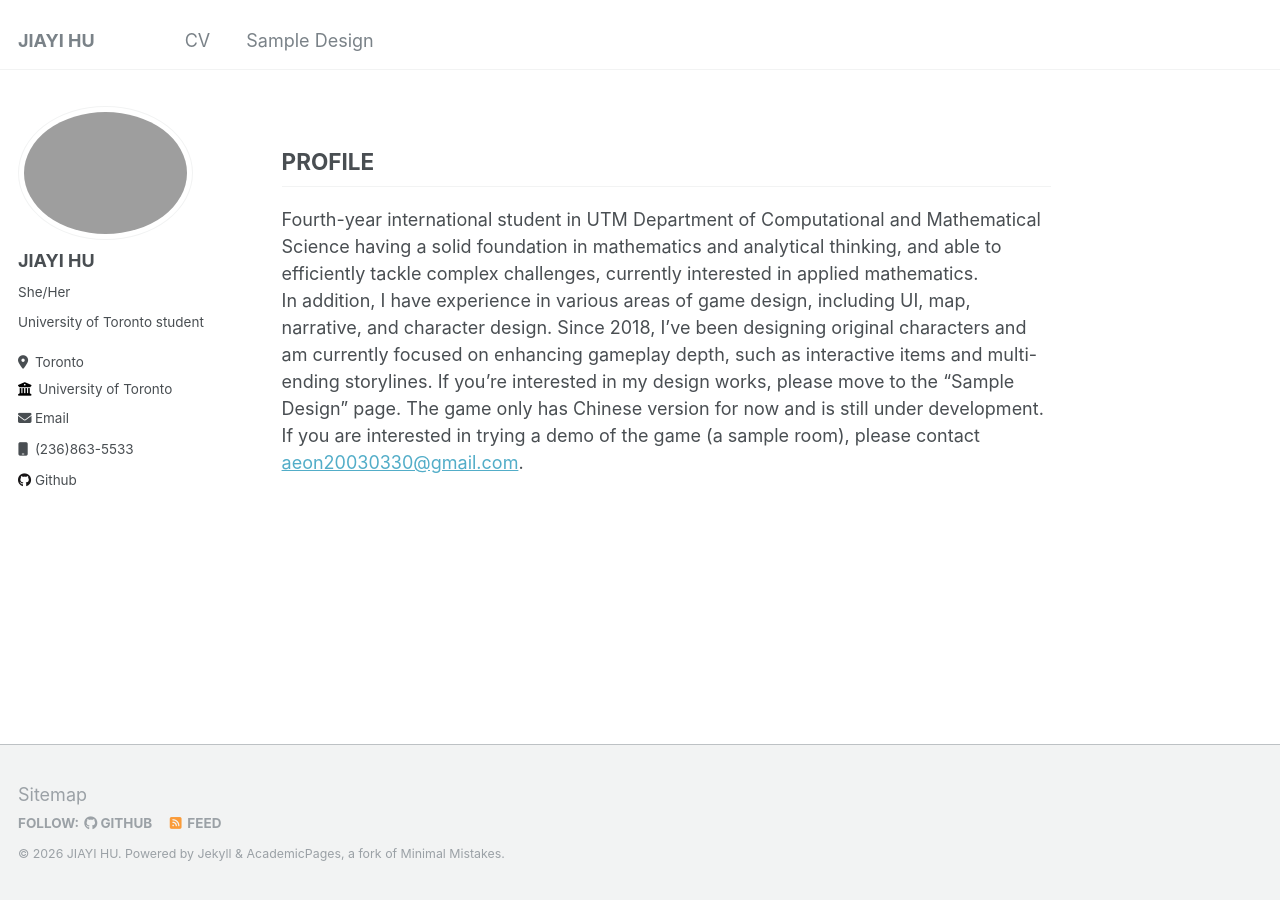
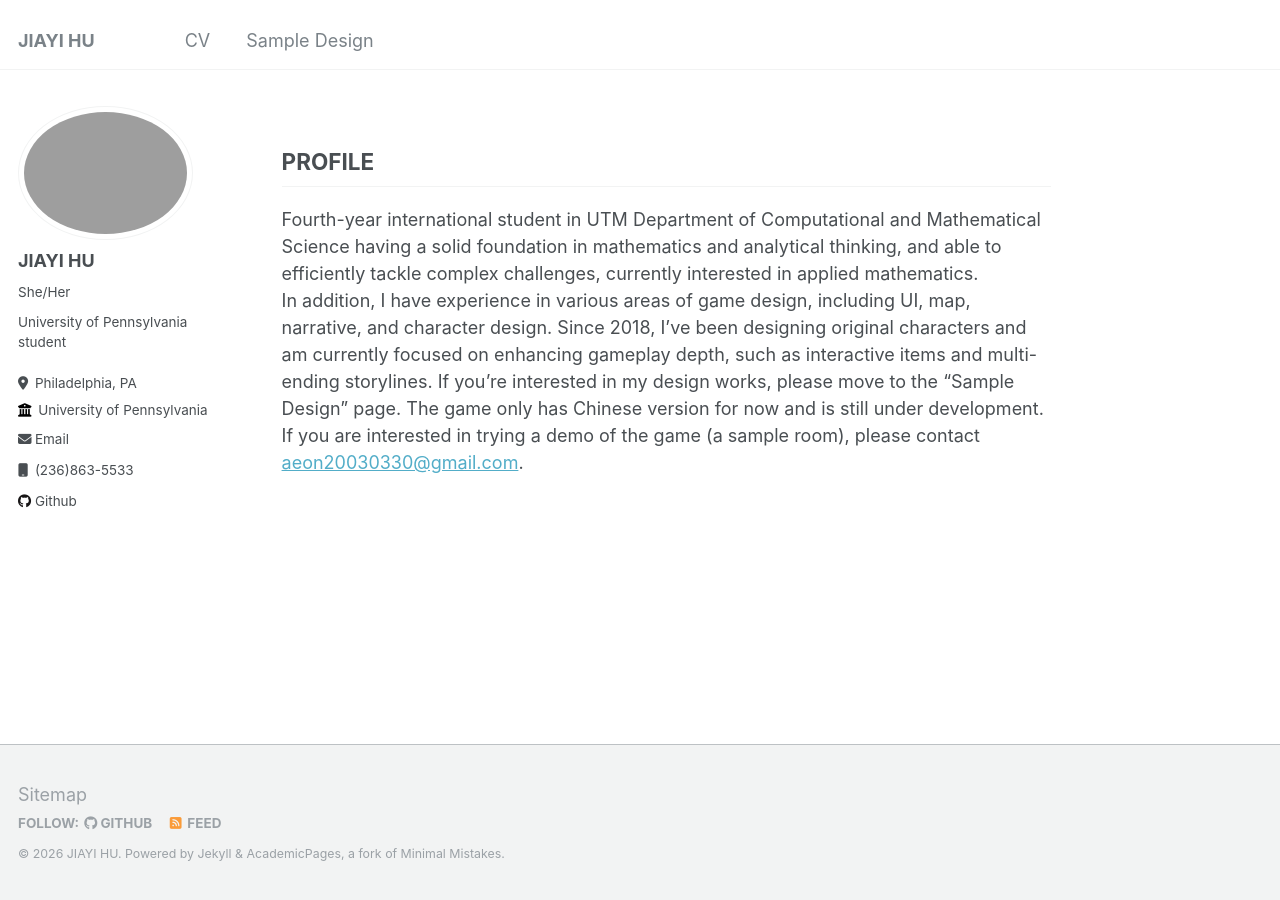
Before and after one commit to Aeon-Hu/Aeon-Hu.github.io, a Jekyll site: the page built from _pages/about.md, in a window 1280 px wide. Built offline with Jekyll 4.4.1, drawn with Linux system fonts in a browser that asks for light colours.

Commit message:
Update _config.yml

```diff
--- a/_config.yml
+++ b/_config.yml
@@ -24,9 +24,9 @@ author:
   avatar           : "profile.png"
   name             : "JIAYI HU"
   pronouns         :  "She/Her"
-  bio              : "University of Toronto student"
-  location         : "Toronto"
-  employer         : "University of Toronto"
+  bio              : "University of Pennsylvania student"
+  location         : "Philadelphia, PA"
+  employer         : "University of Pennsylvania"
   uri              : # URL
   email            : "Aeon20030330@gmail.com"
   phone            : "(236)863-5533"
```
